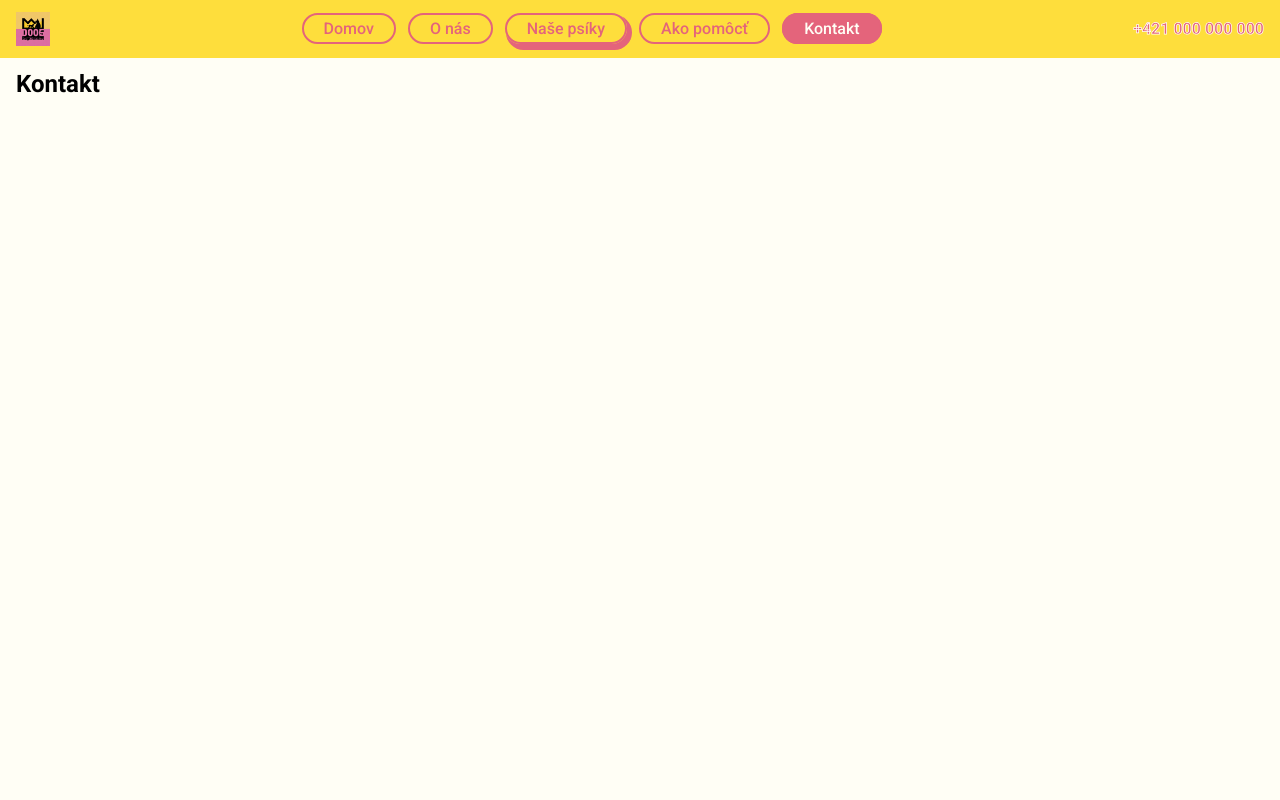
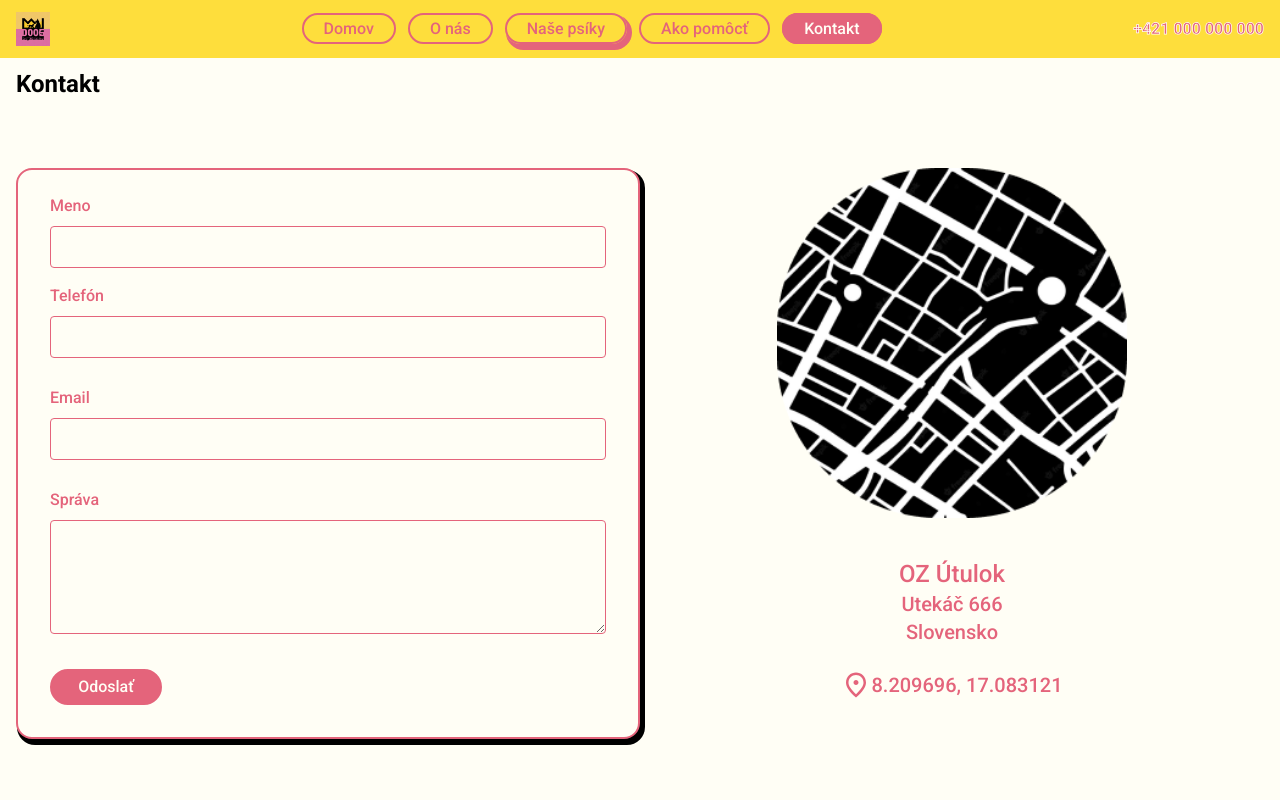
Before and after one commit to NoncommissionedRush/utulok-web, a Next.js app in the folder client/: page /kontakt in a window 1280 px wide. Shown: the top 800 px of the page. Built offline with nearby package versions, Linux system fonts and the light colour scheme.

Commit message:
add contact form

```diff
--- /dev/null
+++ b/client/src/app/kontakt/ContactForm.tsx
@@ -0,0 +1,161 @@
+"use client";
+
+import { useState } from "react";
+import Spinner from "@/components/Spinner";
+
+export default function ContactForm() {
+  const [formData, setFormData] = useState({
+    name: "",
+    phone: "",
+    email: "",
+    message: "",
+  });
+  const [formMessage, setFormMessage] = useState("");
+  const [isSending, setIsSending] = useState(false);
+
+  const handleInput = (
+    e: React.ChangeEvent<HTMLTextAreaElement | HTMLInputElement>
+  ) => {
+    const fieldName = e.target.name;
+    const fieldValue = e.target.value;
+
+    setFormData((prevState) => ({
+      ...prevState,
+      [fieldName]: fieldValue,
+    }));
+  };
+
+  const submitForm = async (e: React.FormEvent) => {
+    e.preventDefault();
+
+    setIsSending(true);
+
+    const data = new FormData();
+
+    Object.entries(formData).forEach(([key, value]) => {
+      data.append(key, value);
+    });
+
+    try {
+      const res = await fetch("https://formsubmit.co/ajax/guithead@gmail.com", {
+        method: "POST",
+        body: data,
+      });
+
+      const final = await res.json();
+
+      setFormMessage("🫶 " + "Správa sa úspešne odoslala");
+    } catch (error) {
+      setFormMessage("Niečo sa pokazilo 😥");
+      console.log(error);
+    }
+    setFormData({
+      name: "",
+      phone: "",
+      email: "",
+      message: "",
+    });
+
+    setIsSending(false);
+  };
+
+  return (
+    <>
+      {formMessage ? (
+        <h1 className="md:w-1/2 my-3 px-8 pt-6 pb-8 text-xl text-theme-pink text-center">
+          {formMessage}
+        </h1>
+      ) : (
+        <form
+          onSubmit={submitForm}
+          className="md:w-1/2 bg-theme-light text-theme-pink border-2 border-theme-pink rounded-2xl px-8 pt-6 pb-8 shadow-[3px_4px_0px_2px_#000]"
+        >
+          <div className="mb-4">
+            <label
+              className="block text-theme-pink text-small mb-2"
+              htmlFor="name"
+            >
+              Meno
+            </label>
+            <input
+              onChange={handleInput}
+              value={formData.name}
+              className="appearance-none bg-theme-light border border-theme-pink rounded w-full py-2 px-3 text-theme-pink focus:outline-none focus:border-theme-yellow"
+              name="name"
+              id="name"
+              type="text"
+              //placeholder="Vaše meno"
+              required
+            />
+          </div>
+          <div className="mb-4">
+            <label
+              className="block text-theme-pink text-small mb-2"
+              htmlFor="phone"
+            >
+              Telefón
+            </label>
+            <input
+              onChange={handleInput}
+              value={formData.phone}
+              className="appearance-none bg-theme-light border border-theme-pink rounded w-full py-2 px-3 text-theme-pink text-small mb-3 focus:outline-none focus:border-theme-yellow"
+              name="phone"
+              id="phone"
+              type="text"
+              //placeholder="Telefónne číslo"
+              required
+            />
+          </div>
+          <div className="mb-4">
+            <label
+              className="block text-theme-pink text-small mb-2"
+              htmlFor="email"
+            >
+              Email
+            </label>
+            <input
+              onChange={handleInput}
+              value={formData.email}
+              className="appearance-none bg-theme-light border border-theme-pink rounded w-full py-2 px-3 text-theme-pink text-small mb-3 focus:outline-none focus:border-theme-yellow"
+              name="email"
+              id="email"
+              type="email"
+              //placeholder="Váš email"
+              required
+            />
+          </div>
+          <div className="mb-4">
+            <label
+              className="block text-theme-pink text-small mb-2"
+              htmlFor="message"
+            >
+              Správa
+            </label>
+            <input type="text" name="_honey" className="hidden" />
+            <textarea
+              onChange={handleInput}
+              value={formData.message}
+              className="appearance-none bg-theme-light border border-theme-pink rounded w-full py-2 px-3 text-theme-pink mb-3 focus:outline-none focus:border-theme-yellow"
+              name="message"
+              id="message"
+              cols={30}
+              rows={4}
+              //placeholder="Vaša správa"
+              required
+            />
+          </div>
+
+          <button
+            className="w-28 px-5 py-1 bg-theme-pink text-theme-light rounded-3xl border-2 border-theme-pink hover:bg-theme-light hover:text-theme-pink"
+            name="message"
+            id="message"
+            type="submit"
+            disabled={isSending}
+          >
+            {isSending ? <Spinner /> : "Odoslať"}
+          </button>
+        </form>
+      )}
+    </>
+  );
+}
--- a/client/src/app/kontakt/page.tsx
+++ b/client/src/app/kontakt/page.tsx
@@ -1,8 +1,44 @@
+import ContactForm from "./ContactForm";
+import Image from "next/image";
+import { MdOutlinePlace } from "react-icons/md";
+
 export default function Contact() {
   return (
     <section className="min-h-screen w-full scroll-mt-14">
       <div className="container flex flex-col">
         <h1 className="my-3 text-2xl font-bold">Kontakt</h1>
+
+        <div className="flex flex-col md:flex-row justify-around my-14">
+          <ContactForm />
+          <div className="mt-14 md:mt-0 mx-auto">
+            <a href="https://www.google.com/maps/@48.1961669,17.0764262,14z?entry=ttu">
+              <Image
+                src={"/map.png"}
+                alt="Mapa"
+                width={350}
+                height={350}
+                priority
+                className="hover:scale-95 transition"
+              />
+            </a>
+            <div className="flex flex-col gap-6 mt-10 text-theme-pink text-xl text-center">
+              <p>
+                <span className="text-2xl">OZ Útulok</span>
+                <br />
+                Utekáč 666
+                <br />
+                Slovensko
+              </p>
+              <div className="flex justify-center items-center">
+                <MdOutlinePlace className="text-3xl" />
+                <a href="https://www.google.com/maps/@48.1961669,17.0764262,14z?entry=ttu">
+                  {" "}
+                  <p>8.209696, 17.083121</p>
+                </a>
+              </div>
+            </div>
+          </div>
+        </div>
       </div>
     </section>
   );
--- a/client/src/components/Header.tsx
+++ b/client/src/components/Header.tsx
@@ -24,8 +24,12 @@ export default function Header() {
     { title: "Kontakt", path: "/kontakt" },
   ];
 
+  const navStyles =
+    "w-full h-screen bg-theme-yellow border-t border-black lg:border-t-0 lg:h-auto flex flex-col lg:flex-row items-center text-center gap-10 lg:gap-0 lg:justify-between p-3 lg:p-0 absolute lg:relative top-full left-0 transform lg:translate-x-0 transition-transform duration-500 lg:transition-none";
+
   const linkStyles =
     "px-5 py-1 rounded-3xl border-2 border-theme-pink hover:bg-theme-pink hover:text-theme-light hover:shadow-none";
+
   const hamburgerLineStyles =
     "h-1 w-6 my-0.5 rounded-full bg-black transition ease transform duration-300";
 
@@ -39,11 +43,12 @@ export default function Header() {
             alt="Dog shelter logo"
             width={35}
             height={35}
+            priority
           />
         </div>
 
         <div
-          className={`w-full h-screen bg-theme-yellow border-t border-black lg:border-t-0 lg:h-auto flex flex-col lg:flex-row items-center text-center gap-10 lg:gap-0 lg:justify-between p-3 lg:p-0 absolute lg:relative top-full left-0 transform lg:translate-x-0 transition-transform duration-500 lg:transition-none ${
+          className={`${navStyles} ${
             isOpen ? "translate-x-0" : "translate-x-full"
           }`}
         >
@@ -54,16 +59,20 @@ export default function Header() {
                   <li key={idx}>
                     <Link
                       href={link.path}
-                      className={
-                        linkStyles +
-                        (currentRoute === link.path ||
-                        currentRoute.includes(link.path.replace(/\/+$/, " "))
-                          ? " bg-theme-pink text-theme-light shadow-none"
-                          : " text-theme-pink") +
-                        (link.path === "/psiky"
-                          ? " shadow-[3px_4px_0px_2px_#E4647B]"
-                          : "")
-                      }
+                      className={`
+                        ${linkStyles}
+                        ${
+                          currentRoute === link.path ||
+                          currentRoute.includes(link.path.replace(/\/+$/, " "))
+                            ? " bg-theme-pink text-theme-light shadow-none"
+                            : " text-theme-pink"
+                        }
+                        ${
+                          link.path === "/psiky"
+                            ? " shadow-[3px_4px_0px_2px_#E4647B]"
+                            : ""
+                        }
+                      `}
                       onClick={() => isOpen && setIsOpen(false)}
                     >
                       {link.title}
--- a/client/src/components/Spinner.tsx
+++ b/client/src/components/Spinner.tsx
@@ -0,0 +1,13 @@
+import Image from "next/image";
+
+export default function Spinner() {
+  return (
+    <Image
+      src={"/spinner.gif"}
+      alt="spinner"
+      width={25}
+      height={25}
+      className="mx-auto"
+    />
+  );
+}
```
Also changed, not shown: client/public/map.png (added), client/public/spinner.gif (added).
